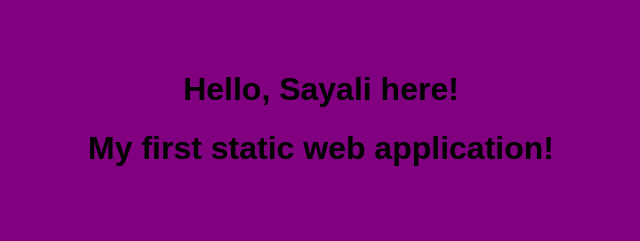
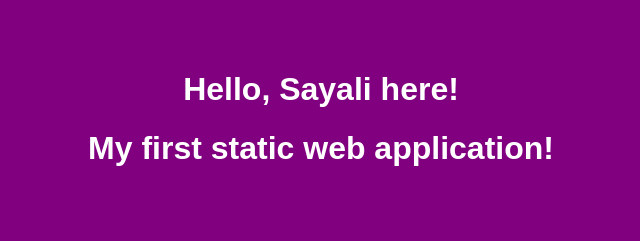
Before and after one commit to Sayali6104/my-first-static-web-app, a website: page src/index.html in a window 1280 px wide. Shown: the whole page, without its empty margins (319-959 px from the left). Drawn offline with Linux system fonts and the light colour scheme.

Commit message:
Update styles.css

```diff
--- a/src/styles.css
+++ b/src/styles.css
@@ -16,7 +16,7 @@ main {
 }
 
 main > h1 {
-  color:cream;
+  color:white;
   text-align: center;
   font-size: 2em;
 }
```
